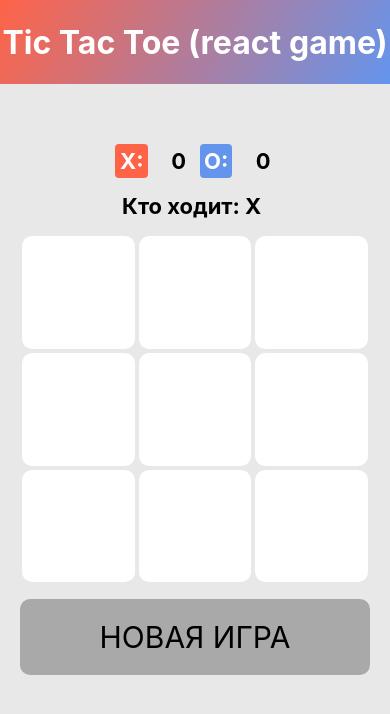
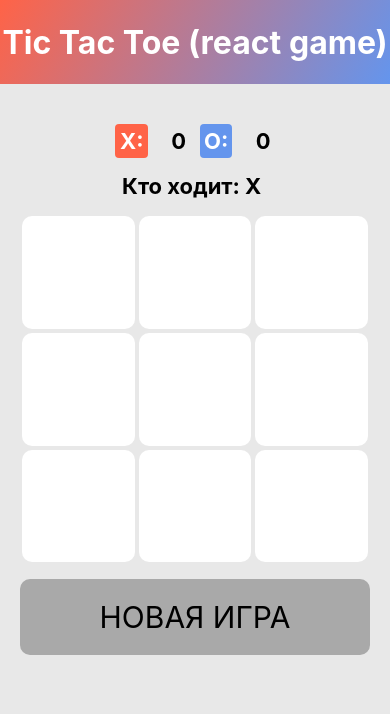
Before and after one commit to Ausenteer/tic-tac-toe-react, a React (Create React App) app: page / in a window 390 px wide. Shown: the top 714 px of the page. Built offline with nearby package versions, Linux system fonts and the light colour scheme.

Commit message:
clear for mobile

```diff
--- a/package.json
+++ b/package.json
@@ -1,6 +1,6 @@
 {
   "name": "tic-tac-toe-react",
-  "homepage": "https://ausenteer.github.io/tic-tac-toe-react/",
+  "homepage": "https://ausenteer.githu`b.io/tic-tac-toe-react/",
   "version": "0.1.0",
   "private": true,
   "dependencies": {
--- a/src/assets/Button.ts
+++ b/src/assets/Button.ts
@@ -6,6 +6,7 @@ const Button = styled.button`
   padding: 20px;
   border-radius: 10px;
   font-size: 30px;
+  color: black;
 
   @media (max-width: 400px) {
     width: 350px;
--- a/src/assets/Container.ts
+++ b/src/assets/Container.ts
@@ -10,6 +10,7 @@ const Container = styled.div`
   display: flex;
   flex-direction: column;
   align-items: center;
+  margin-bottom: 15px;
 `;
 
 export default Container;
--- a/src/assets/Header.ts
+++ b/src/assets/Header.ts
@@ -8,7 +8,7 @@ const Header = styled.header`
   align-items: center;
   justify-content: center;
   color: #fff;
-  margin-bottom: 60px;
+  margin-bottom: 40px;
   background: linear-gradient(
           120deg, ${colorPlayerX}, ${colorPlayerO});
 `;
```
